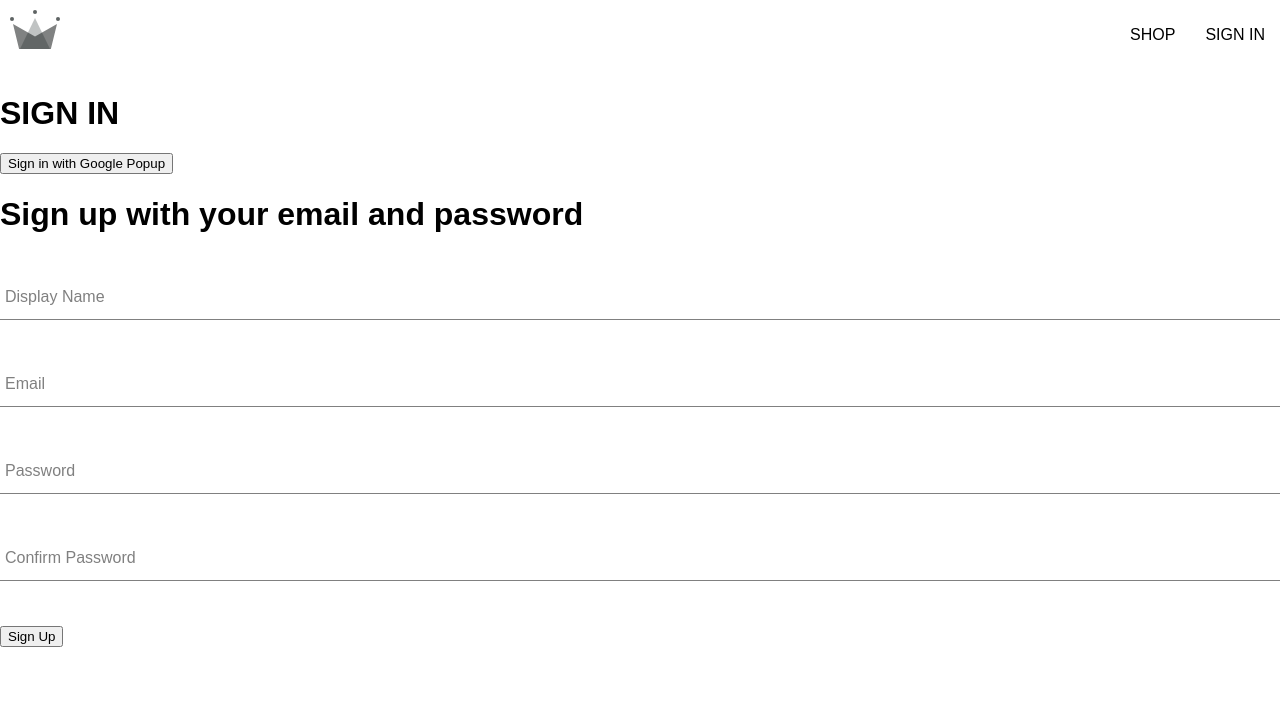
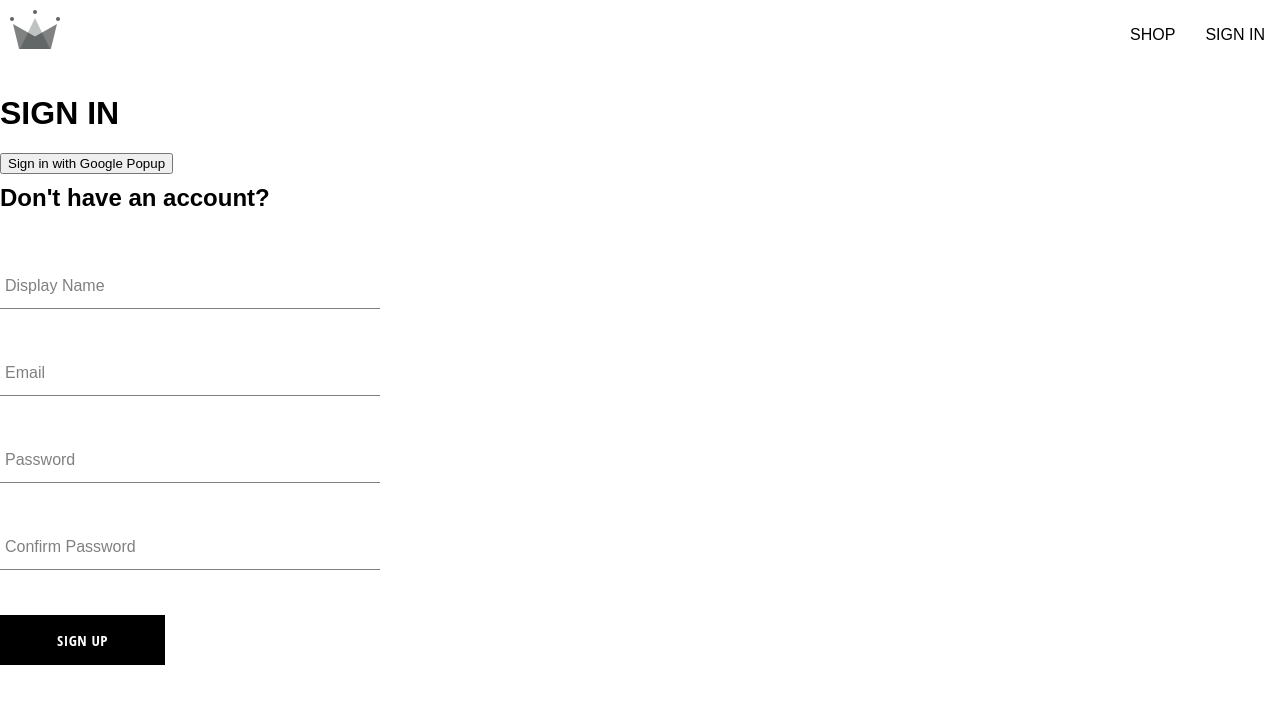
Before and after one commit to mrin2810/crwn-clothing, a React (Create React App) app: page /sign-in in a window 1280 px wide. Shown: the top 704 px of the page. Built offline with nearby package versions, Linux system fonts and the light colour scheme; a web font is replaced by a local one.

Commit message:
Created Button Component

```diff
--- /dev/null
+++ b/src/components/button/button.component.jsx
@@ -0,0 +1,16 @@
+import "./button.styles.scss";
+
+const BUTTON_TYPE_CLASSES = {
+  google: "google-sign-in",
+  inverted: "inverted",
+};
+
+const Button = ({ children, button_type }) => {
+  return (
+    <button className={`button-container ${BUTTON_TYPE_CLASSES[button_type]}`}>
+      {children}
+    </button>
+  );
+};
+
+export default Button;
--- /dev/null
+++ b/src/components/button/button.styles.scss
@@ -0,0 +1,46 @@
+.button-container {
+  min-width: 165px;
+  width: auto;
+  height: 50px;
+  letter-spacing: 0.5px;
+  line-height: 50px;
+  padding: 0 35px 0 35px;
+  font-size: 15px;
+  background-color: black;
+  color: white;
+  text-transform: uppercase;
+  font-family: "Open Sans Condensed";
+  font-weight: bolder;
+  border: none;
+  cursor: pointer;
+  display: flex;
+  justify-content: center;
+
+  &:hover {
+    background-color: white;
+    color: black;
+    border: 1px solid black;
+  }
+
+  &.google-sign-in {
+    background-color: #4285f4;
+    color: white;
+
+    &:hover {
+      background-color: #357ae8;
+      border: none;
+    }
+  }
+
+  &.inverted {
+    background-color: white;
+    color: black;
+    border: 1px solid black;
+
+    &:hover {
+      background-color: black;
+      color: white;
+      border: none;
+    }
+  }
+}
--- a/src/components/sign-up-form/sign-up-form.component.jsx
+++ b/src/components/sign-up-form/sign-up-form.component.jsx
@@ -4,6 +4,8 @@
   createUserDocumentFromAuth,
 } from "../../utils/firebase/firebase.utils";
 import FormInput from "../form-input/form-input.component";
+import "./sign-up-form.styles.scss";
+import Button from "../button/button.component";
 
 const defaultFormFields = {
   displayName: "",
@@ -51,8 +53,8 @@
   };
 
   return (
-    <div>
-      <h1>Sign up with your email and password</h1>
+    <div className="sign-up-container">
+      <h2>Don't have an account?</h2>
       <form onSubmit={handleSubmit}>
         <FormInput
           label="Display Name"
@@ -86,7 +88,7 @@
           name="confirmPassword"
           value={confirmPassword}
         />
-        <button type="submit">Sign Up</button>
+        <Button type="submit">Sign Up</Button>
       </form>
     </div>
   );
--- /dev/null
+++ b/src/components/sign-up-form/sign-up-form.styles.scss
@@ -0,0 +1,8 @@
+.sign-up-container {
+  display: flex;
+  flex-direction: column;
+  width: 380px;
+  h2 {
+    margin: 10px 0;
+  }
+}
```
